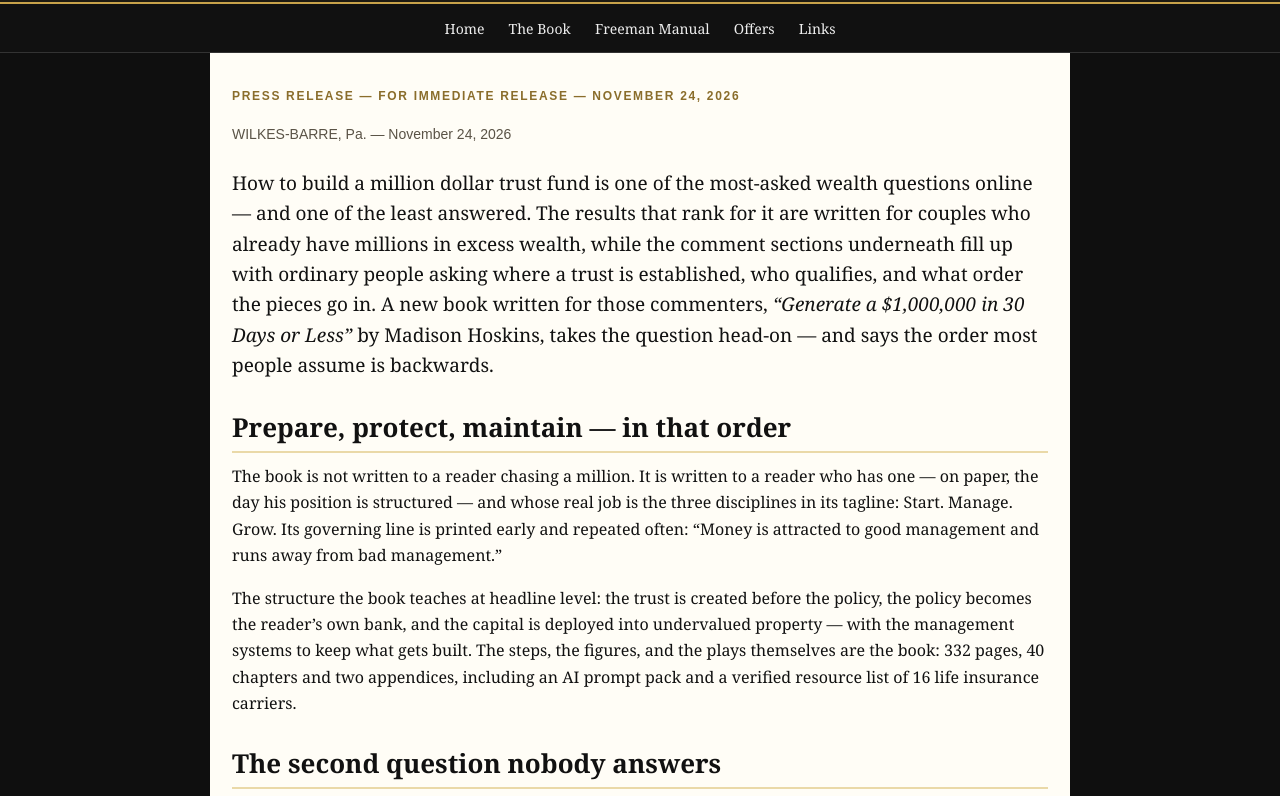
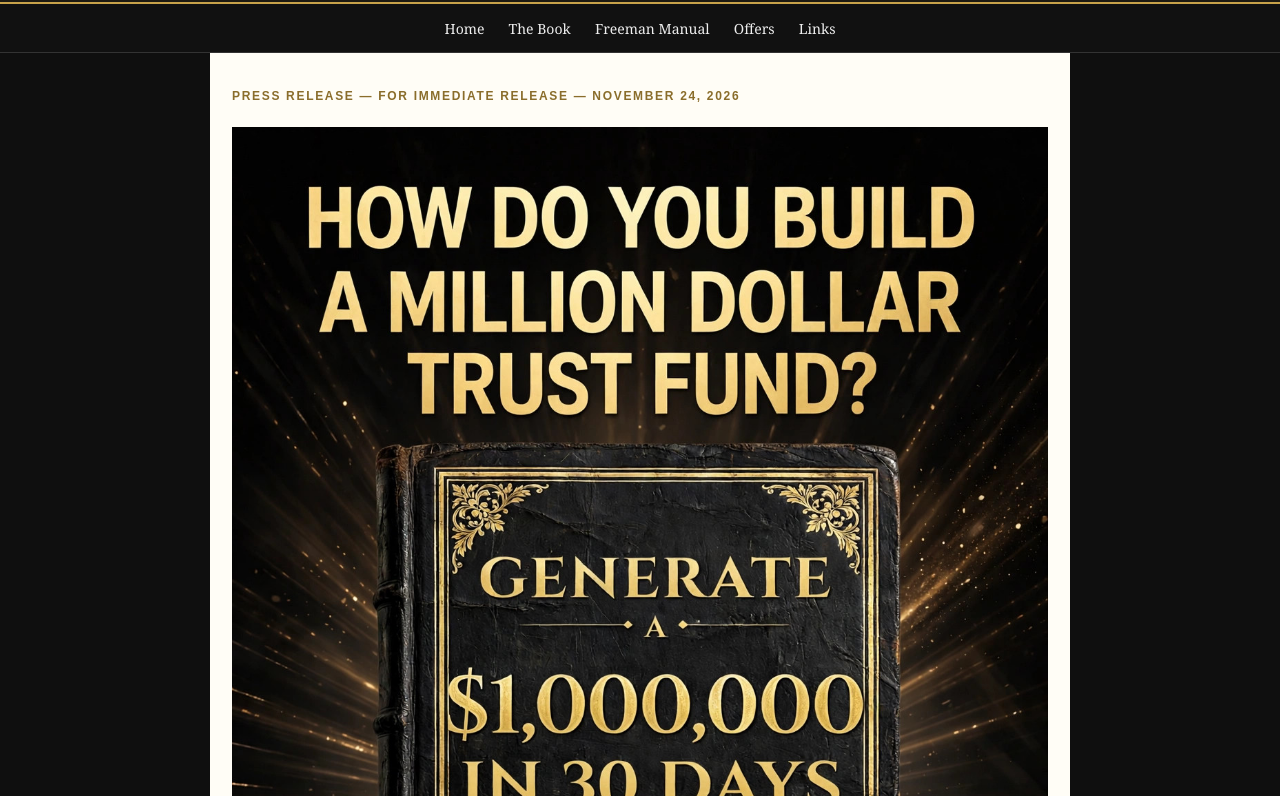
Before and after one commit to Madisonshalom72/sovereign-playbook, a plain HTML site: page press-release-million-dollar-trust-fund.html in a window 1280 px wide. Shown: the part 340-1136 px from the top of the page. Drawn offline with Linux system fonts and the light colour scheme.

Commit message:
Add ad image and two sentences to million dollar trust fund press release
The book teaches that the trust should be established before the policy, emphasizing management for maintaining wealth. It also addresses the use of promissory notes as collateral for loans.

```diff
--- a/press-release-million-dollar-trust-fund.html
+++ b/press-release-million-dollar-trust-fund.html
@@ -52,11 +52,12 @@ a{color:#8a6d2b}.topbar{background:#0f0f0f;color:var(--cream);text-align:center;
 </nav>
 <main class="wrap">
 <p class="presslabel">Press Release &mdash; For Immediate Release &mdash; November 24, 2026</p>
+<a href="https://privatemoneyrightsplaybook.xyz/million-in-24-hours.html"><img src="press-release-million-dollar-trust-fund-ad.jpg" alt="Generate a $1,000,000 in 30 Days or Less — $7.99 limited time" style="max-width:100%;height:auto;display:block;margin:20px auto;"></a>
 <p class="datestamp">WILKES-BARRE, Pa. &mdash; November 24, 2026</p>
 <p class="lead">How to build a million dollar trust fund is one of the most-asked wealth questions online &mdash; and one of the least answered. The results that rank for it are written for couples who already have millions in excess wealth, while the comment sections underneath fill up with ordinary people asking where a trust is established, who qualifies, and what order the pieces go in. A new book written for those commenters, <em>&ldquo;Generate a $1,000,000 in 30 Days or Less&rdquo;</em> by Madison Hoskins, takes the question head-on &mdash; and says the order most people assume is backwards.</p>
 <h2>Prepare, protect, maintain &mdash; in that order</h2>
 <p>The book is not written to a reader chasing a million. It is written to a reader who has one &mdash; on paper, the day his position is structured &mdash; and whose real job is the three disciplines in its tagline: Start. Manage. Grow. Its governing line is printed early and repeated often: &ldquo;Money is attracted to good management and runs away from bad management.&rdquo;</p>
-<p>The structure the book teaches at headline level: the trust is created before the policy, the policy becomes the reader&rsquo;s own bank, and the capital is deployed into undervalued property &mdash; with the management systems to keep what gets built. The steps, the figures, and the plays themselves are the book: 332 pages, 40 chapters and two appendices, including an AI prompt pack and a verified resource list of 16 life insurance carriers.</p>
+<p>The structure the book teaches at headline level: the trust is created before the policy, the policy becomes the reader&rsquo;s own bank, and the capital is deployed into undervalued property &mdash; with the management systems to keep what gets built. Inside, readers get the steps — the steps to generate the position, and the steps to maintain it: the management systems for holding million-dollar and multi-million-dollar estates once they are built. This book will give you the education that you need to succeed. The steps, the figures, and the plays themselves are the book: 332 pages, 40 chapters and two appendices, including an AI prompt pack and a verified resource list of 16 life insurance carriers.</p>
 <h2>The second question nobody answers</h2>
 <p>The release&rsquo;s research also surfaced a second unanswered question: can you use a promissory note as collateral for a loan? Search results answer the opposite question &mdash; how a lender takes collateral for a note &mdash; while the holder&rsquo;s side of the table, pledging a note you hold, goes untaught in public. The book gives that question its own chapter, alongside the alternate method it is known for among early readers. What the method is, and how the numbers run, is inside the book.</p>
 <blockquote>&ldquo;People keep asking how to build a million dollar trust fund like the money comes first and the structure comes later. It&rsquo;s the other way around. Prepare the structure, protect what it holds, then maintain it like a man who intends to keep it &mdash; that&rsquo;s the whole game, and it&rsquo;s why the book is priced where a working man can reach it.&rdquo;<cite>&mdash; Madison Hoskins, author</cite></blockquote>
```
